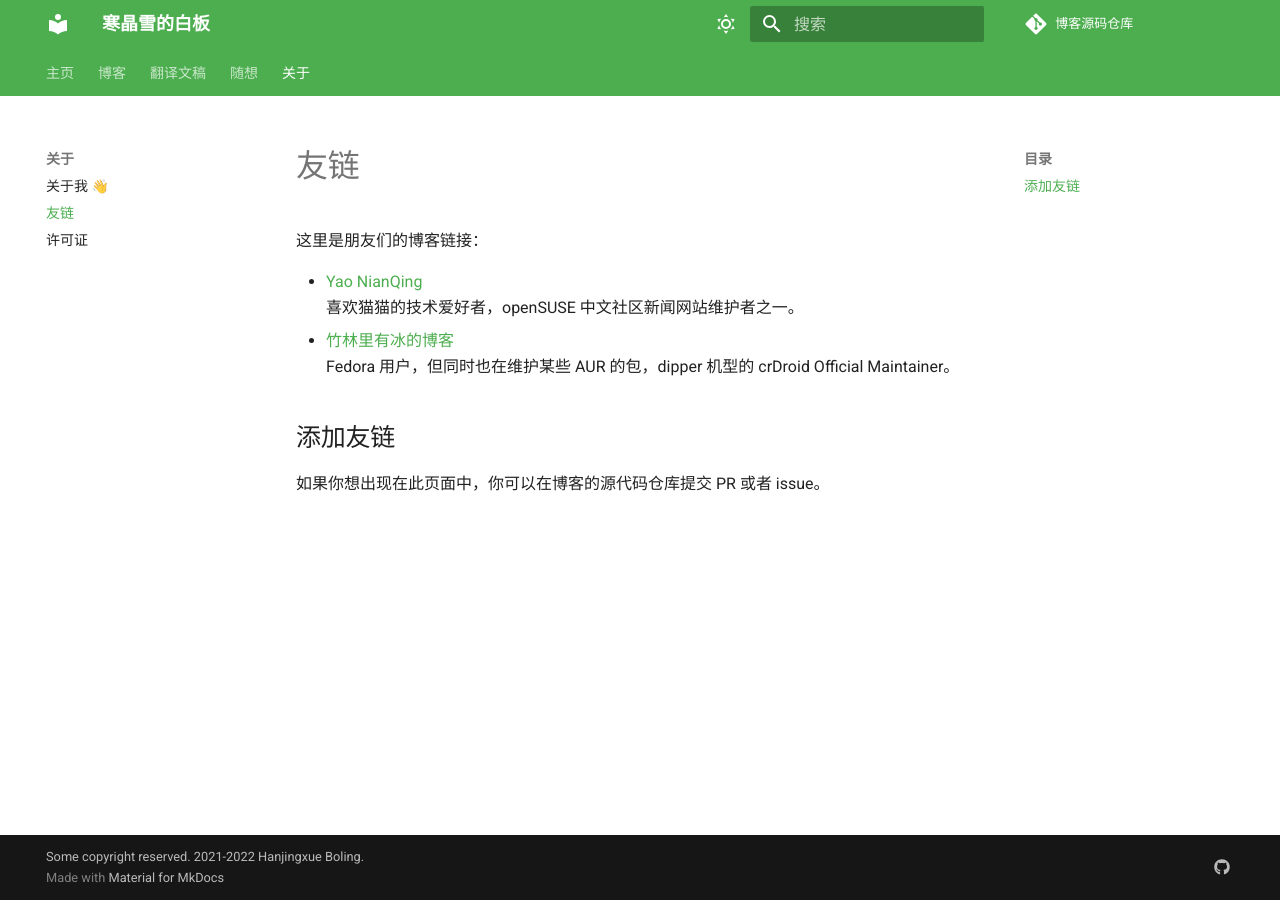
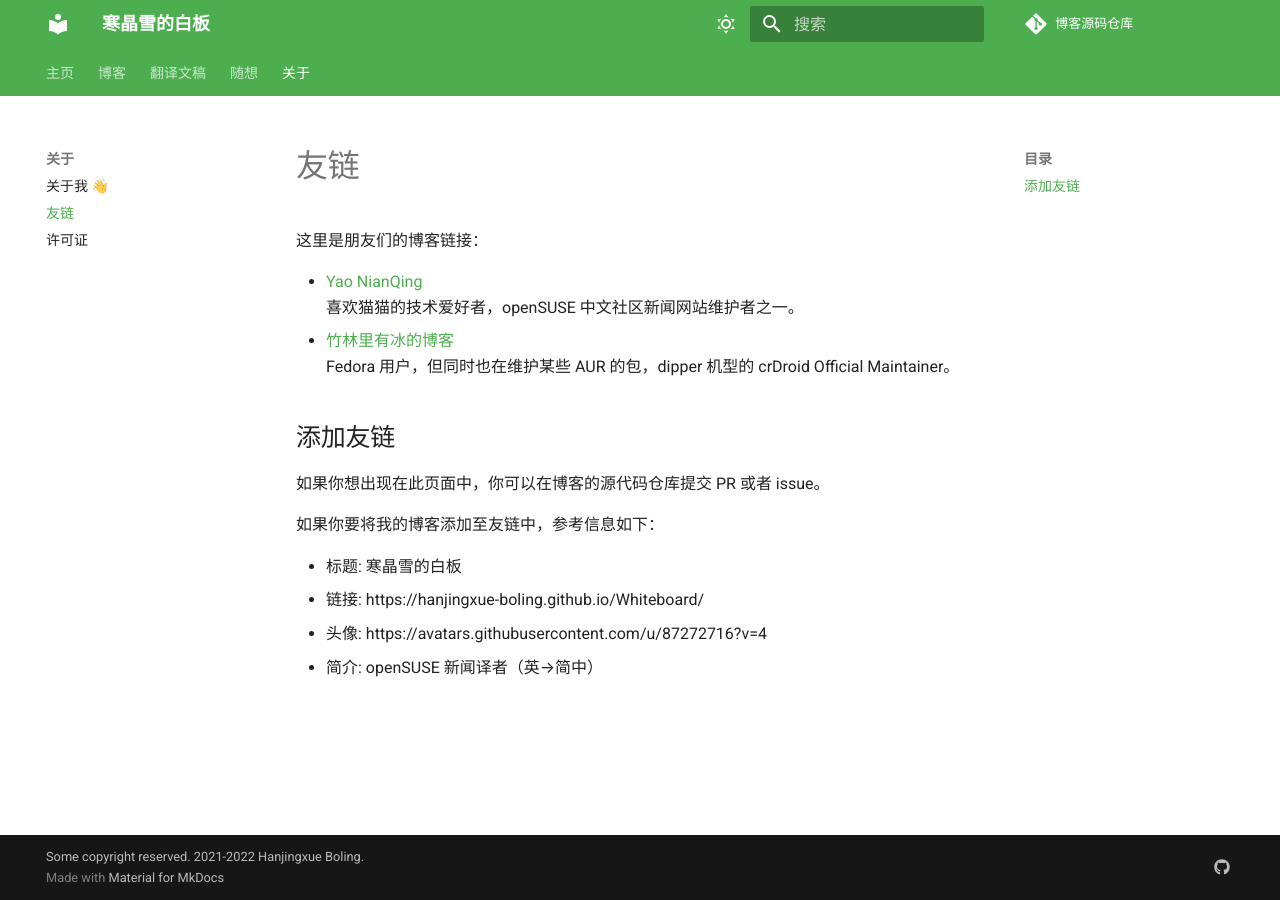
Before and after one commit to Hanjingxue-Boling/Whiteboard, an MkDocs documentation site: the page built from docs/about/friends.md, in a window 1280 px wide. Built offline with MkDocs 1.6.1 and Material for MkDocs 9.7.7, drawn with Linux system fonts in a browser that asks for light colours; comment, search, counter and statistics services are not loaded.

Commit message:
small edit

```diff
--- a/docs/about/friends.md
+++ b/docs/about/friends.md
@@ -10,3 +10,10 @@
 ## 添加友链
 
 如果你想出现在此页面中，你可以在博客的源代码仓库提交 PR 或者 issue。
+
+如果你要将我的博客添加至友链中，参考信息如下：
+
+- 标题: 寒晶雪的白板
+- 链接: https://hanjingxue-boling.github.io/Whiteboard/
+- 头像: https://avatars.githubusercontent.com/u/87272716?v=4
+- 简介: openSUSE 新闻译者（英→简中）
```
